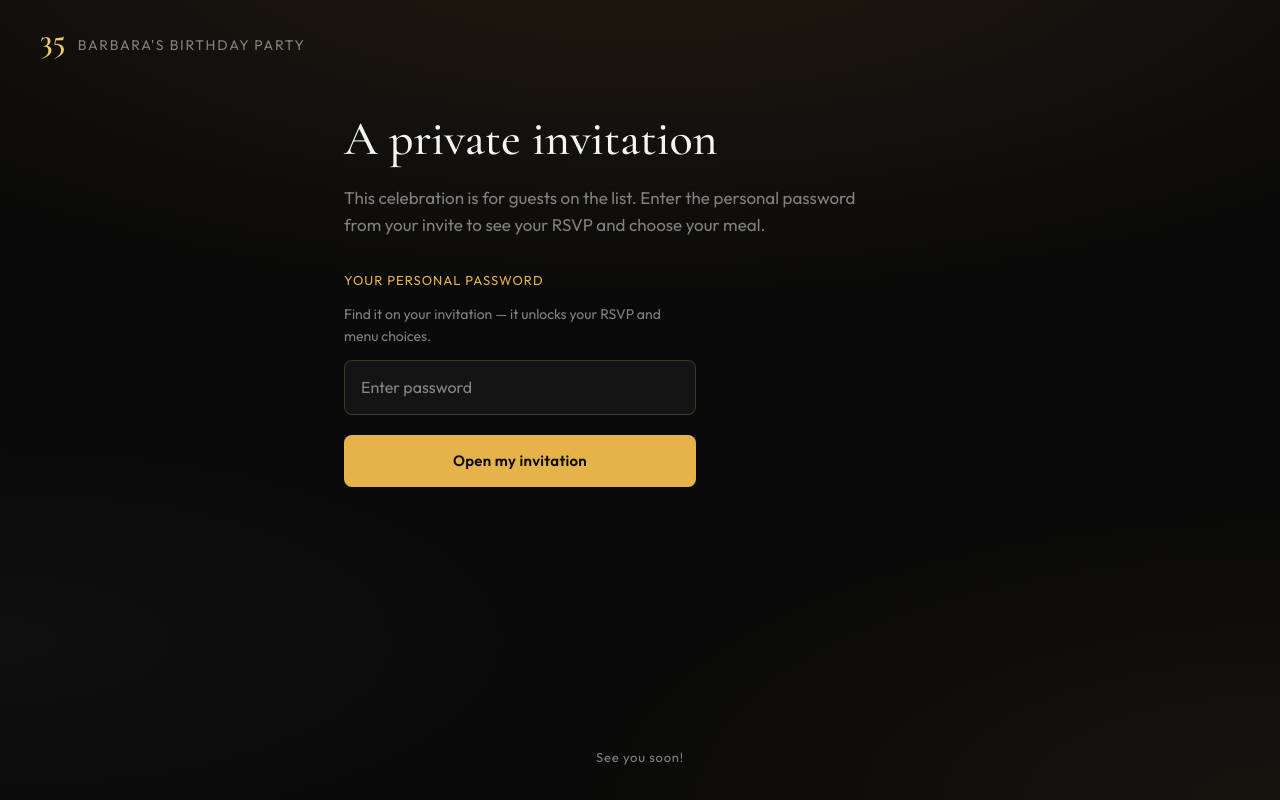
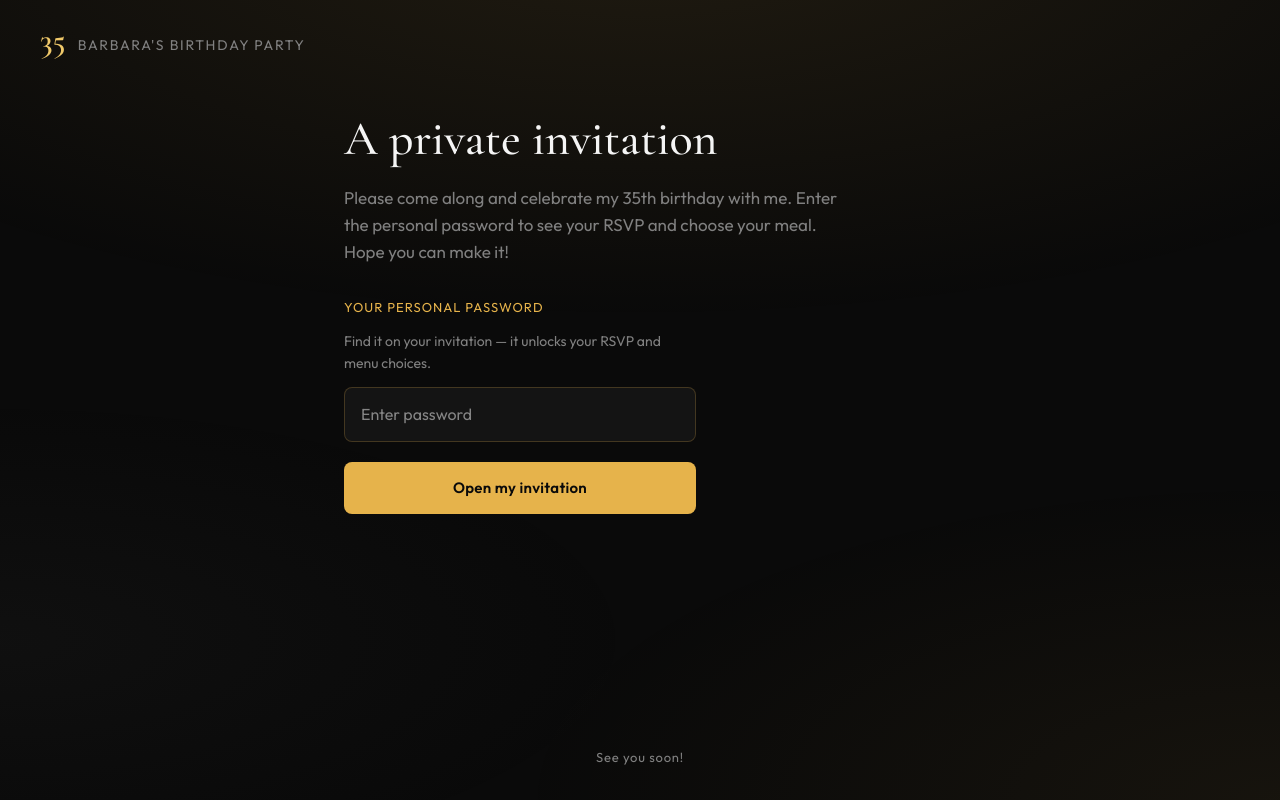
Before and after one commit to BSasfy/birthday35, a Next.js app: page / in a window 1280 px wide. Built offline with nearby package versions, Linux system fonts and the light colour scheme; no server answers.

Commit message:
welcome message

```diff
--- a/app/page.tsx
+++ b/app/page.tsx
@@ -54,8 +54,9 @@ export default async function Home() {
           <section className="gate">
             <h1 className="gate-title">A private invitation</h1>
             <p className="gate-lead">
-              This celebration is for guests on the list. Enter the personal
-              password from your invite to see your RSVP and choose your meal.
+              Please come along and celebrate my 35th birthday with me. Enter
+              the personal password to see your RSVP and choose your meal. Hope
+              you can make it!
             </p>
             <LoginForm />
           </section>
```
